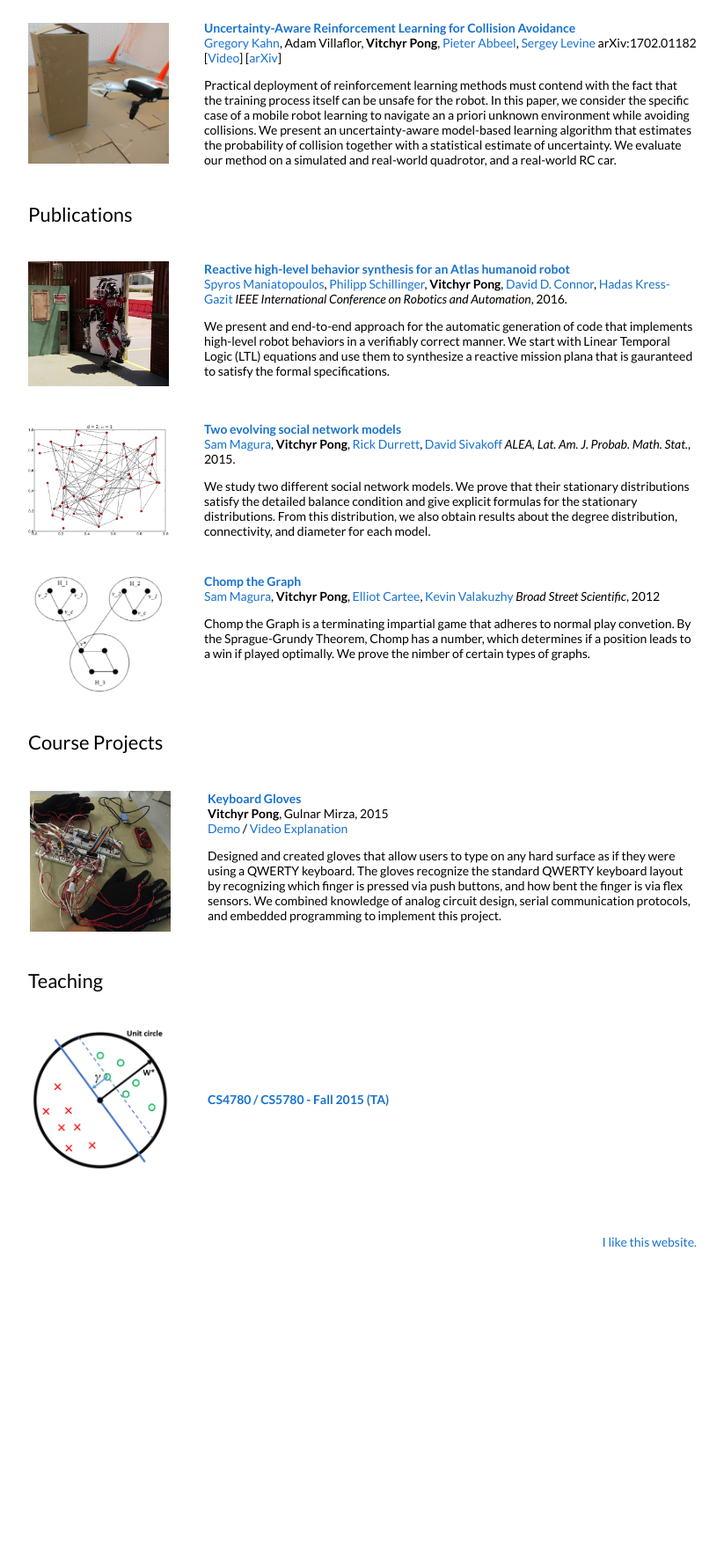
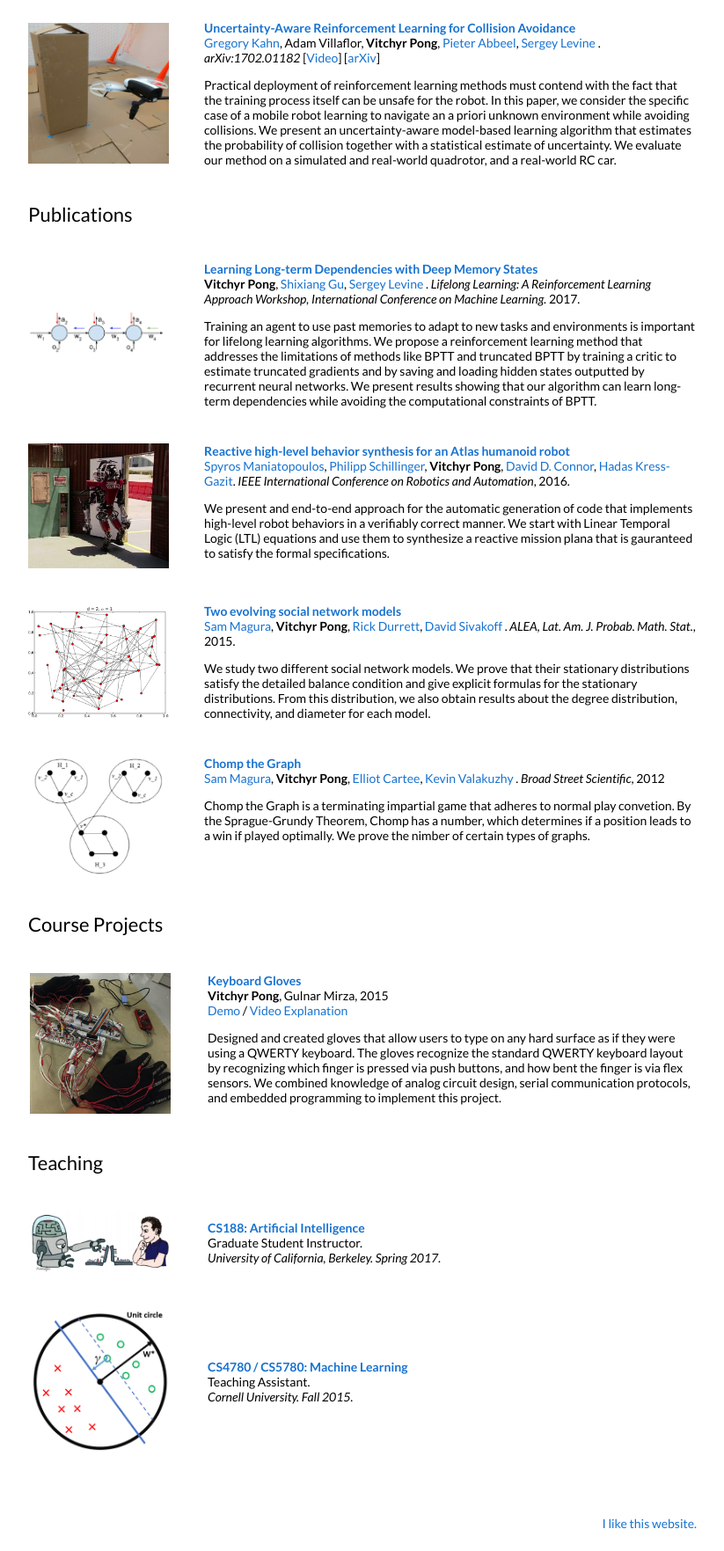
Before and after one commit to vitchyr/vitchyr-website, a plain HTML site: page index.html in a window 1280 px wide. Shown: the part 384-2147 px from the top of the page at 88% size, without its empty margins (228-1051 px from the left). Before the commit the page ends 1832 px from the top, so only its background shows below. Drawn offline with Linux system fonts and the light colour scheme.

Commit message:
add deep memory states and ai gsi

```diff
--- a/index.html
+++ b/index.html
@@ -63,8 +63,12 @@
           Adam Villaflor,
           <strong>Vitchyr Pong</strong>,
           <a href="https://people.eecs.berkeley.edu/~pabbeel/">Pieter Abbeel</a>,
-          <a href="https://people.eecs.berkeley.edu/~svlevine/">Sergey Levine</a>
-          arXiv:1702.01182
+          <a href="https://people.eecs.berkeley.edu/~svlevine/">
+              Sergey Levine
+          </a>.
+          <em>
+              arXiv:1702.01182
+          </em>
           [<a href="https://sites.google.com/site/probcoll/">Video</a>]
           [<a href="https://arxiv.org/abs/1702.01182">arXiv</a>]
         </p>
@@ -90,6 +94,40 @@
       </table>
       <table width="100%" align="center" border="0" cellspacing="0" cellpadding="20">
       <tr>
+        <td width="25%"><img src="deep-memory-states.png"
+            alt="Using Deep Memory States for Reinforcement Learning" width="160" style="border-style: none"></td>
+        <td width="75%" valign="top">
+        <p>
+          <a href="learning_long_term_dependencies_with_deep_memory_states__pong_gu_levine.pdf" />
+          <papertitle>
+              Learning Long-term Dependencies with Deep Memory States
+          </papertitle>
+          </a>
+          <br>
+          <strong>Vitchyr Pong</strong>,
+          <a href="http://sg717.user.srcf.net/">Shixiang Gu</a>,
+          <a href="https://people.eecs.berkeley.edu/~svlevine/">
+              Sergey Levine
+          </a>.
+          <em>
+              Lifelong Learning: A Reinforcement Learning Approach Workshop,
+              International Conference on Machine Learning.
+          </em>
+          2017.
+        </p>
+        <p>
+        Training an agent to use past memories to adapt to new tasks and
+        environments is important for lifelong learning algorithms.
+        We propose a reinforcement learning method that addresses the
+        limitations of methods like BPTT and truncated BPTT by training
+        a critic to estimate truncated gradients and by saving and loading
+        hidden states outputted by recurrent neural networks.
+        We present results showing that our algorithm can learn long-term
+        dependencies while avoiding the computational constraints of BPTT.
+        <br></p>
+        </td>
+      </tr>
+      <tr>
         <td width="25%"><img src="drc.png"
             alt="DARPA Robotics Challenge picture" width="160" style="border-style: none"></td>
         <td width="75%" valign="top">
@@ -103,7 +141,7 @@
           <a href="https://www.linkedin.com/in/pschillinger">Philipp Schillinger</a>,
           <strong>Vitchyr Pong</strong>,
           <a href="http://cnu.edu/pcs/faculty_staff/conner.asp">David D. Connor</a>,
-          <a href="http://verifiablerobotics.com/">Hadas Kress-Gazit</a>
+          <a href="http://verifiablerobotics.com/">Hadas Kress-Gazit</a>.
           <em>IEEE International Conference on Robotics and Automation</em>,
           2016.
         </p>
@@ -128,7 +166,9 @@
           <a href="http://www4.ncsu.edu/~srmagura/index.html">Sam Magura</a>,
           <strong>Vitchyr Pong</strong>,
           <a href="https://services.math.duke.edu/~rtd/">Rick Durrett</a>,
-          <a href="http://www.stat.osu.edu/~dsivakoff/index/Home.html">David Sivakoff</a>
+          <a href="http://www.stat.osu.edu/~dsivakoff/index/Home.html">
+              David Sivakoff
+          </a>.
           <em>ALEA, Lat. Am. J. Probab. Math. Stat.</em>, 2015.
         </p>
         <p>We study two different social network models. We prove that their
@@ -149,7 +189,9 @@
           <a href="http://www4.ncsu.edu/~srmagura/index.html">Sam Magura</a>,
           <strong>Vitchyr Pong</strong>,
           <a href="http://astro.physics.ncsu.edu/~evcartee/">Elliot Cartee</a>,
-          <a href="https://www.linkedin.com/in/kevin-valakuzhy-319a5447">Kevin Valakuzhy</a>
+          <a href="https://www.linkedin.com/in/kevin-valakuzhy-319a5447">
+              Kevin Valakuzhy
+          </a>.
           <em>Broad Street Scientific</em>, 2012<br>
         </p>
         <p>Chomp the Graph is a terminating impartial game that adheres to
@@ -218,12 +260,38 @@
       </table>
       <table width="100%" align="center" border="0" cellpadding="20">
       <tr>
+        <td width="25%"><img src="cs188-ai.png" alt="perceptron" width="160"></td>
+        <td width="75%" valign="center">
+        <p>
+          <a href="https://edge.edx.org/courses/course-v1:Berkeley+CS188+SP17/info" />
+          <papertitle>
+              CS188: Artificial Intelligence
+          </papertitle>
+          </a>
+          <br />
+          Graduate Student Instructor.
+          <br />
+          <em>
+              University of California, Berkeley. Spring 2017.
+          </em>
+        </p>
+        </td>
+      </tr>
+      <tr>
         <td width="25%"><img src="cs4780.png" alt="perceptron" width="160" height="160"></td>
         <td width="75%" valign="center">
         <p>
           <a href="http://www.cs.cornell.edu/courses/cs4780/2015fa/">
-          <papertitle>CS4780 / CS5780 - Fall 2015 (TA)</papertitle>
+              <papertitle>
+                  CS4780 / CS5780: Machine Learning
+              </papertitle>
           </a>
+          <br />
+          Teaching Assistant.
+          <br />
+          <em>
+              Cornell University. Fall 2015.
+          </em>
         </p>
         </td>
       </tr>
```
Also changed, not shown: cs188-ai.png (added), deep-memory-states.png (added), 1 other file.
